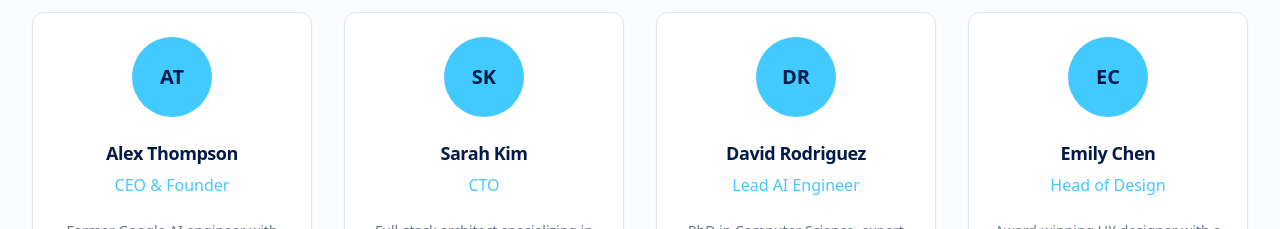
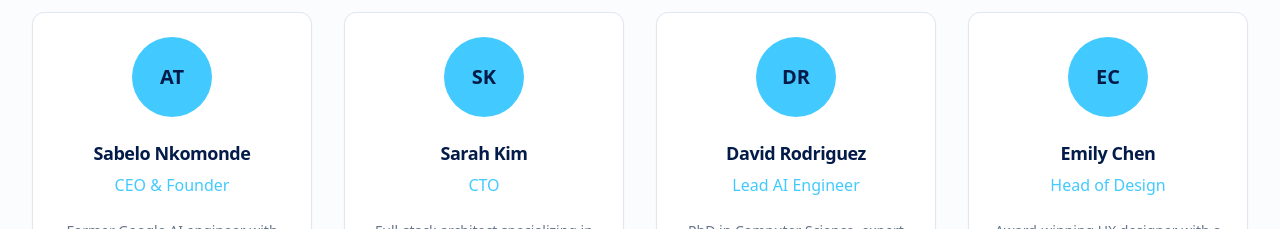
Before and after one commit to malumewejuice/Tech-qho, a React (Vite) app: page /about in a window 1280 px wide. Shown: the part 1120-1349 px from the top of the page. Built offline with nearby package versions, Linux system fonts and the light colour scheme.

Commit message:
Change name to Sabelo Nkomonde
Updated the name "Alex Thompson" to "Sabelo Nkomonde".
-edited src/pages/About.tsx

```diff
--- a/src/pages/About.tsx
+++ b/src/pages/About.tsx
@@ -25,7 +25,7 @@ const About = () => {
 
   const team = [
     {
-      name: 'Alex Thompson',
+      name: 'Sabelo Nkomonde',
       role: 'CEO & Founder',
       bio: 'Former Google AI engineer with 10+ years in machine learning and automation.',
       avatar: 'AT'
```
